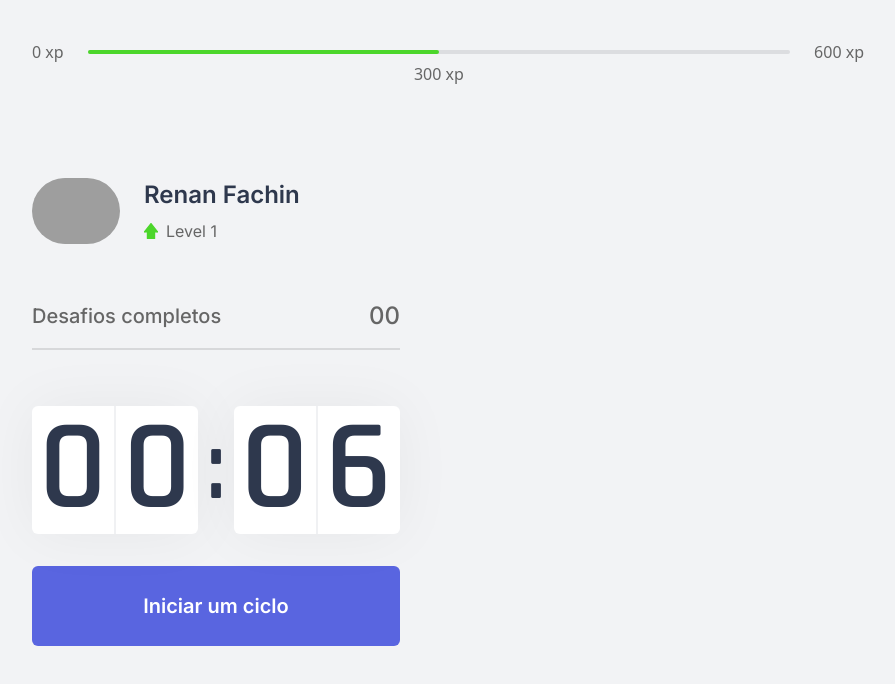
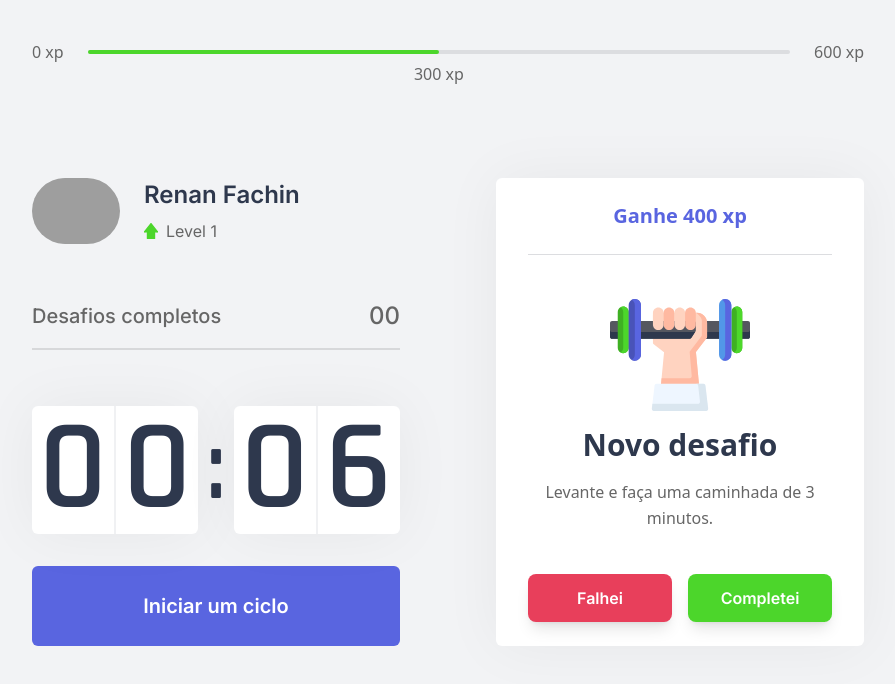
Before and after one commit to RenanFachin/RS_NLW_MoveIT, a Next.js app: page / in a window 1280 px wide. Shown: the top 684 px of the page, without its empty margins (192-1087 px from the left). Built offline with nearby package versions, Linux system fonts and the light colour scheme; grey boxes are pictures that could not be loaded.

Commit message:
create challengebox component

```diff
--- /dev/null
+++ b/src/components/ChallengeBox.tsx
@@ -0,0 +1,79 @@
+import Image from "next/image";
+
+import LevelUp from '../../public/icons/level-up.svg'
+import Body from '../../public/icons/body.svg'
+
+export function ChallengeBox() {
+    const hasActiveChallenge = true
+
+    return (
+        <div className="bg-white h-full rounded-md shadow-custom py-6 px-8 flex flex-col items-center justify-center text-center">
+            {
+                hasActiveChallenge ?
+                    (
+                        <div className="h-full flex flex-col">
+                            <header className="text-blue-500 font-semibold text-xl px-8 pb-6 border-b border-b-text-300">
+                                Ganhe 400 xp
+                            </header>
+
+                            <main className="flex-1 flex flex-col items-center justify-center">
+                                <Image
+                                    className=""
+                                    src={Body}
+                                    alt=""
+                                />
+
+                                <strong
+                                    className="font-semibold text-3xl text-text-title my-4"
+                                >
+                                    Novo desafio
+                                </strong>
+
+                                <p className="leading-relaxed">
+                                    Levante e faça uma caminhada de 3 minutos.
+                                </p>
+                            </main>
+
+                            <footer className="grid grid-cols-2 gap-4">
+                                <button
+                                    type="button"
+                                    className="h-12 flex items-center justify-center rounded-lg text-white font-semibold bg-red-500 hover:brightness-90 shadow-lg transition-all"
+                                    onClick={() => { }}
+                                >
+                                    Falhei
+                                </button>
+
+                                <button
+                                    type="button"
+                                    className="h-12 flex items-center justify-center rounded-lg text-white font-semibold bg-green-500 hover:brightness-90 shadow-lg transition-all"
+                                    onClick={() => { }}
+                                >
+                                    Completei
+                                </button>
+
+                            </footer>
+                        </div>
+                    )
+                    :
+                    (
+                        <div className="flex flex-col items-center">
+                            <strong className="text-2xl font-medium leading-tight">
+                                Finalize um ciclo para receber um desafio
+                            </strong>
+
+                            <p className="flex flex-col gap-4 items-center leading-snug max-w-[70%] mt-12">
+                                <Image
+                                    className="mb-4"
+                                    src={LevelUp}
+                                    alt="Level up"
+                                />
+
+                                Avance de level completando desafio.
+                            </p>
+
+                        </div >
+                    )
+            }
+        </div >
+    )
+}
--- a/src/pages/index.tsx
+++ b/src/pages/index.tsx
@@ -1,3 +1,4 @@
+import { ChallengeBox } from "@/components/ChallengeBox";
 import { CompletedChallenges } from "@/components/CompletedChallenges";
 import { CountDown } from "@/components/CountDown";
 import { ExperienceBar } from "@/components/ExperienceBar";
@@ -25,7 +26,9 @@ export default function Home() {
           <CountDown />
         </div>
 
-        <div></div>
+        <div>
+          <ChallengeBox />
+        </div>
       </section>
     </div>
   )
```
